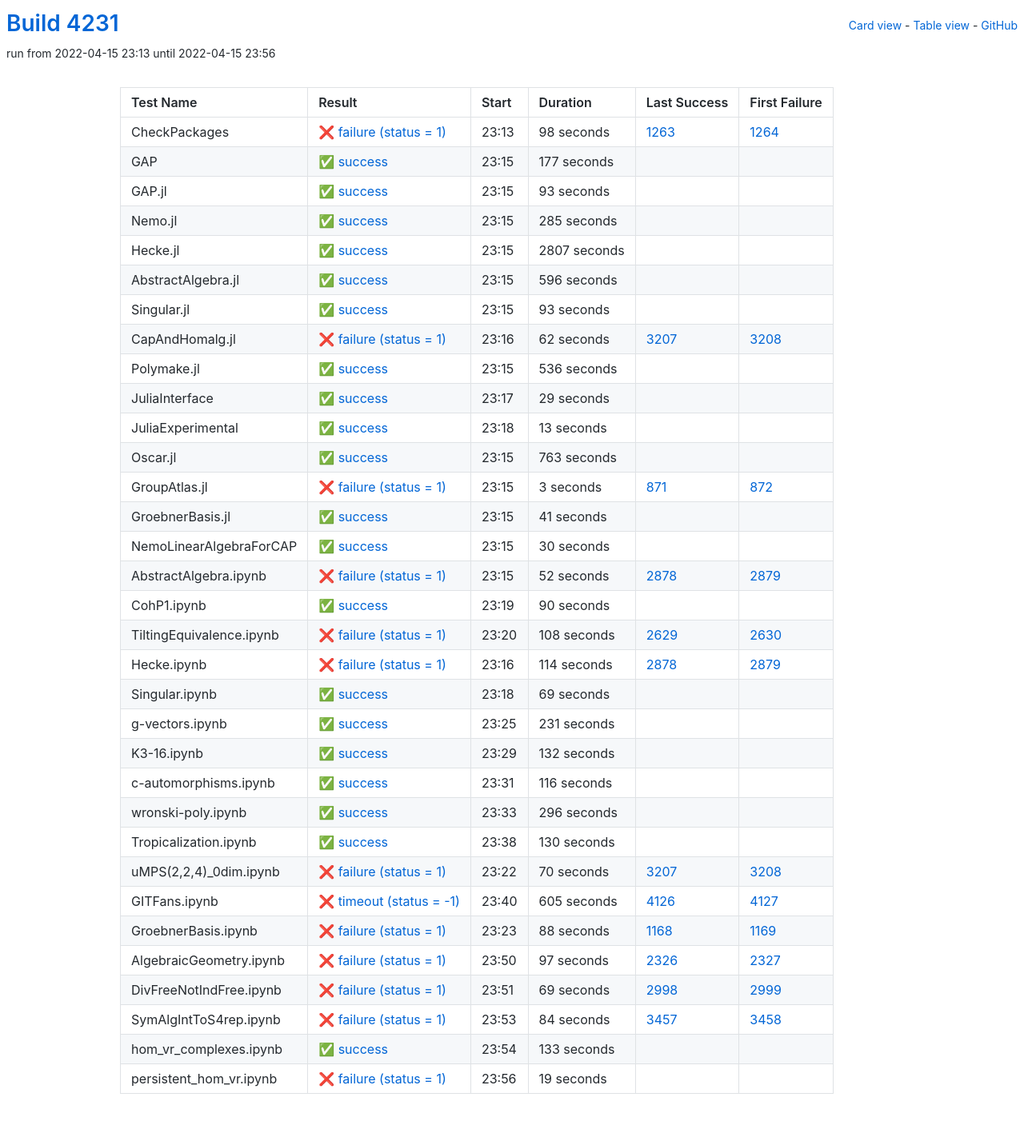
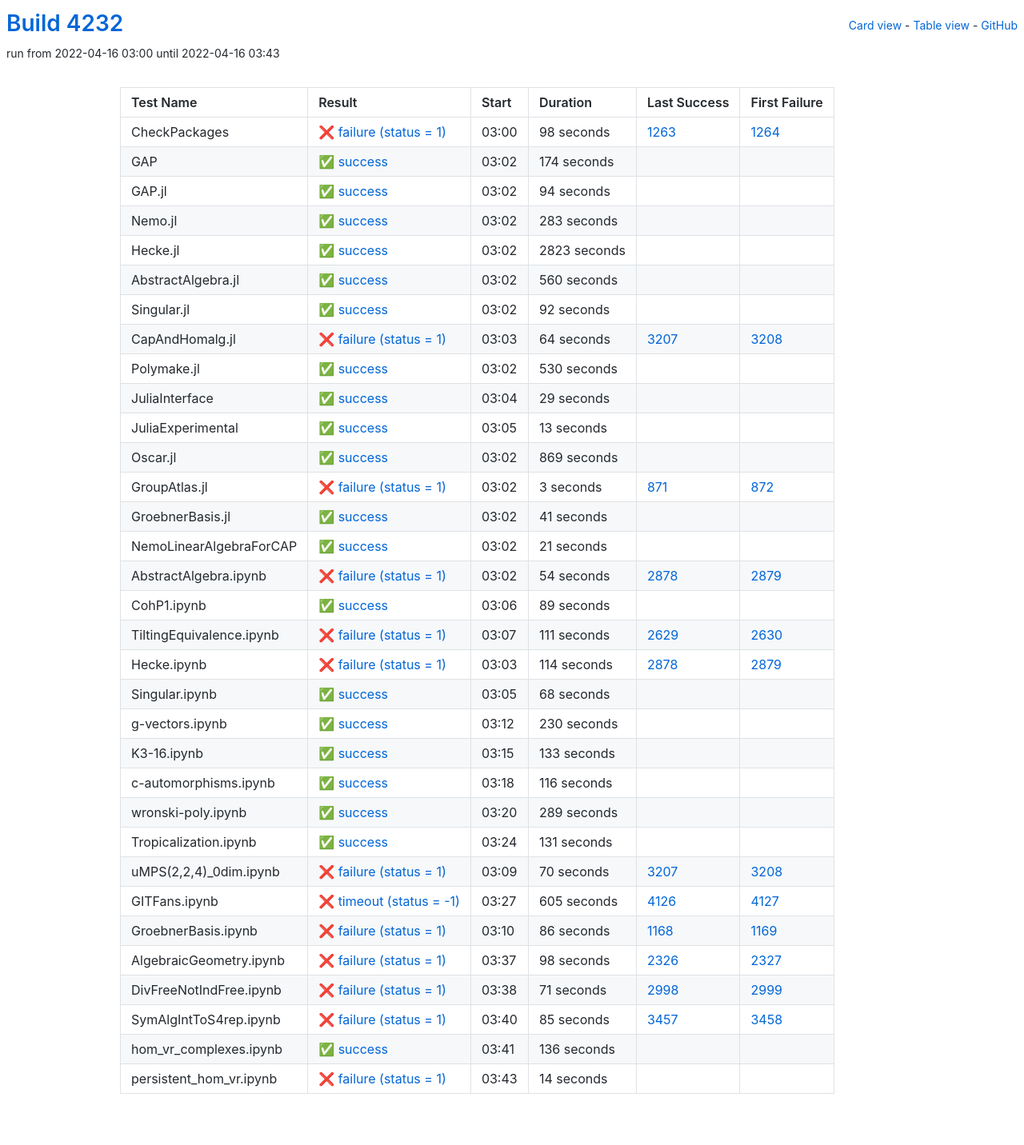
Before and after one commit to oscar-system/oscar-ci-status-stable, a Jekyll site: the page built from table.html, in a window 1280 px wide. Shown: the whole page at 80% size. Built offline with Jekyll 4.4.1, drawn with Linux system fonts in a browser that asks for light colours.

Commit message:
Build #4232

```diff
--- a/_data/ci.yml
+++ b/_data/ci.yml
@@ -1,6 +1,6 @@
 ---
-build: 4231
-build_url: https://oscarci.mathematik.uni-kl.de/job/oscar-stable/4231/
+build: 4232
+build_url: https://oscarci.mathematik.uni-kl.de/job/oscar-stable/4232/
 job: oscar-stable
 organization: oscar-system
 repo: oscar-ci-status-stable
@@ -8,8 +8,8 @@ repourl: https://github.com/oscar-system/oscar-ci-status-stable
 tests:
 - name: CheckPackages
   id: checkpackages
-  log: https://oscarci.mathematik.uni-kl.de/job/oscar-stable/4231/artifact/logs/build-4231/CheckPackages.log
-  start: 2022-04-15 23:13
+  log: https://oscarci.mathematik.uni-kl.de/job/oscar-stable/4232/artifact/logs/build-4232/CheckPackages.log
+  start: 2022-04-16 03:00
   success: false
   exitcode: 1
   status: failure
@@ -20,104 +20,104 @@ tests:
   first_failure_url: https://oscarci.mathematik.uni-kl.de/job/oscar-stable/1264/
 - name: GAP
   id: gap
-  log: https://oscarci.mathematik.uni-kl.de/job/oscar-stable/4231/artifact/logs/build-4231/GAP.log
-  start: 2022-04-15 23:15
+  log: https://oscarci.mathematik.uni-kl.de/job/oscar-stable/4232/artifact/logs/build-4232/GAP.log
+  start: 2022-04-16 03:02
   success: true
   exitcode: 0
   status: success
-  duration: 177
+  duration: 174
   last_success: false
   last_success_url:
   first_failure: false
   first_failure_url:
 - name: GAP.jl
   id: gap-jl
-  log: https://oscarci.mathematik.uni-kl.de/job/oscar-stable/4231/artifact/logs/build-4231/GAP.jl.log
-  start: 2022-04-15 23:15
+  log: https://oscarci.mathematik.uni-kl.de/job/oscar-stable/4232/artifact/logs/build-4232/GAP.jl.log
+  start: 2022-04-16 03:02
   success: true
   exitcode: 0
   status: success
-  duration: 93
+  duration: 94
   last_success: false
   last_success_url:
   first_failure: false
   first_failure_url:
 - name: Nemo.jl
   id: nemo-jl
-  log: https://oscarci.mathematik.uni-kl.de/job/oscar-stable/4231/artifact/logs/build-4231/Nemo.jl.log
-  start: 2022-04-15 23:15
+  log: https://oscarci.mathematik.uni-kl.de/job/oscar-stable/4232/artifact/logs/build-4232/Nemo.jl.log
+  start: 2022-04-16 03:02
   success: true
   exitcode: 0
   status: success
-  duration: 285
+  duration: 283
   last_success: false
   last_success_url:
   first_failure: false
   first_failure_url:
 - name: Hecke.jl
   id: hecke-jl
-  log: https://oscarci.mathematik.uni-kl.de/job/oscar-stable/4231/artifact/logs/build-4231/Hecke.jl.log
-  start: 2022-04-15 23:15
+  log: https://oscarci.mathematik.uni-kl.de/job/oscar-stable/4232/artifact/logs/build-4232/Hecke.jl.log
+  start: 2022-04-16 03:02
   success: true
   exitcode: 0
   status: success
-  duration: 2807
+  duration: 2823
   last_success: false
   last_success_url:
   first_failure: false
   first_failure_url:
 - name: AbstractAlgebra.jl
   id: abstractalgebra-jl
-  log: https://oscarci.mathematik.uni-kl.de/job/oscar-stable/4231/artifact/logs/build-4231/AbstractAlgebra.jl.log
-  start: 2022-04-15 23:15
+  log: https://oscarci.mathematik.uni-kl.de/job/oscar-stable/4232/artifact/logs/build-4232/AbstractAlgebra.jl.log
+  start: 2022-04-16 03:02
   success: true
   exitcode: 0
   status: success
-  duration: 596
+  duration: 560
   last_success: false
   last_success_url:
   first_failure: false
   first_failure_url:
 - name: Singular.jl
   id: singular-jl
-  log: https://oscarci.mathematik.uni-kl.de/job/oscar-stable/4231/artifact/logs/build-4231/Singular.jl.log
-  start: 2022-04-15 23:15
+  log: https://oscarci.mathematik.uni-kl.de/job/oscar-stable/4232/artifact/logs/build-4232/Singular.jl.log
+  start: 2022-04-16 03:02
   success: true
   exitcode: 0
   status: success
-  duration: 93
+  duration: 92
   last_success: false
   last_success_url:
   first_failure: false
   first_failure_url:
 - name: CapAndHomalg.jl
   id: capandhomalg-jl
-  log: https://oscarci.mathematik.uni-kl.de/job/oscar-stable/4231/artifact/logs/build-4231/CapAndHomalg.jl.log
-  start: 2022-04-15 23:16
+  log: https://oscarci.mathematik.uni-kl.de/job/oscar-stable/4232/artifact/logs/build-4232/CapAndHomalg.jl.log
+  start: 2022-04-16 03:03
   success: false
   exitcode: 1
   status: failure
-  duration: 62
+  duration: 64
   last_success: 3207
   last_success_url: https://oscarci.mathematik.uni-kl.de/job/oscar-stable/3207/
   first_failure: 3208
   first_failure_url: https://oscarci.mathematik.uni-kl.de/job/oscar-stable/3208/
 - name: Polymake.jl
   id: polymake-jl
-  log: https://oscarci.mathematik.uni-kl.de/job/oscar-stable/4231/artifact/logs/build-4231/Polymake.jl.log
-  start: 2022-04-15 23:15
+  log: https://oscarci.mathematik.uni-kl.de/job/oscar-stable/4232/artifact/logs/build-4232/Polymake.jl.log
+  start: 2022-04-16 03:02
   success: true
   exitcode: 0
   status: success
-  duration: 536
+  duration: 530
   last_success: false
   last_success_url:
   first_failure: false
   first_failure_url:
 - name: JuliaInterface
   id: juliainterface
-  log: https://oscarci.mathematik.uni-kl.de/job/oscar-stable/4231/artifact/logs/build-4231/JuliaInterface.log
-  start: 2022-04-15 23:17
+  log: https://oscarci.mathematik.uni-kl.de/job/oscar-stable/4232/artifact/logs/build-4232/JuliaInterface.log
+  start: 2022-04-16 03:04
   success: true
   exitcode: 0
   status: success
@@ -128,8 +128,8 @@ tests:
   first_failure_url:
 - name: JuliaExperimental
   id: juliaexperimental
-  log: https://oscarci.mathematik.uni-kl.de/job/oscar-stable/4231/artifact/logs/build-4231/JuliaExperimental.log
-  start: 2022-04-15 23:18
+  log: https://oscarci.mathematik.uni-kl.de/job/oscar-stable/4232/artifact/logs/build-4232/JuliaExperimental.log
+  start: 2022-04-16 03:05
   success: true
   exitcode: 0
   status: success
@@ -140,20 +140,20 @@ tests:
   first_failure_url:
 - name: Oscar.jl
   id: oscar-jl
-  log: https://oscarci.mathematik.uni-kl.de/job/oscar-stable/4231/artifact/logs/build-4231/Oscar.jl.log
-  start: 2022-04-15 23:15
+  log: https://oscarci.mathematik.uni-kl.de/job/oscar-stable/4232/artifact/logs/build-4232/Oscar.jl.log
+  start: 2022-04-16 03:02
   success: true
   exitcode: 0
   status: success
-  duration: 763
+  duration: 869
   last_success: false
   last_success_url:
   first_failure: false
   first_failure_url:
 - name: GroupAtlas.jl
   id: groupatlas-jl
-  log: https://oscarci.mathematik.uni-kl.de/job/oscar-stable/4231/artifact/logs/build-4231/GroupAtlas.jl.log
-  start: 2022-04-15 23:15
+  log: https://oscarci.mathematik.uni-kl.de/job/oscar-stable/4232/artifact/logs/build-4232/GroupAtlas.jl.log
+  start: 2022-04-16 03:02
   success: false
   exitcode: 1
   status: failure
@@ -164,8 +164,8 @@ tests:
   first_failure_url: https://oscarci.mathematik.uni-kl.de/job/oscar-stable/872/
 - name: GroebnerBasis.jl
   id: groebnerbasis-jl
-  log: https://oscarci.mathematik.uni-kl.de/job/oscar-stable/4231/artifact/logs/build-4231/GroebnerBasis.jl.log
-  start: 2022-04-15 23:15
+  log: https://oscarci.mathematik.uni-kl.de/job/oscar-stable/4232/artifact/logs/build-4232/GroebnerBasis.jl.log
+  start: 2022-04-16 03:02
   success: true
   exitcode: 0
   status: success
@@ -176,56 +176,56 @@ tests:
   first_failure_url:
 - name: NemoLinearAlgebraForCAP
   id: nemolinearalgebraforcap
-  log: https://oscarci.mathematik.uni-kl.de/job/oscar-stable/4231/artifact/logs/build-4231/NemoLinearAlgebraForCAP.log
-  start: 2022-04-15 23:15
+  log: https://oscarci.mathematik.uni-kl.de/job/oscar-stable/4232/artifact/logs/build-4232/NemoLinearAlgebraForCAP.log
+  start: 2022-04-16 03:02
   success: true
   exitcode: 0
   status: success
-  duration: 30
+  duration: 21
   last_success: false
   last_success_url:
   first_failure: false
   first_failure_url:
 - name: AbstractAlgebra.ipynb
   id: abstractalgebra-ipynb
-  log: https://oscarci.mathematik.uni-kl.de/job/oscar-stable/4231/artifact/logs/build-4231/AbstractAlgebra.ipynb.log
-  start: 2022-04-15 23:15
+  log: https://oscarci.mathematik.uni-kl.de/job/oscar-stable/4232/artifact/logs/build-4232/AbstractAlgebra.ipynb.log
+  start: 2022-04-16 03:02
   success: false
   exitcode: 1
   status: failure
-  duration: 52
+  duration: 54
   last_success: 2878
   last_success_url: https://oscarci.mathematik.uni-kl.de/job/oscar-stable/2878/
   first_failure: 2879
   first_failure_url: https://oscarci.mathematik.uni-kl.de/job/oscar-stable/2879/
 - name: CohP1.ipynb
   id: cohp1-ipynb
-  log: https://oscarci.mathematik.uni-kl.de/job/oscar-stable/4231/artifact/logs/build-4231/CohP1.ipynb.log
-  start: 2022-04-15 23:19
+  log: https://oscarci.mathematik.uni-kl.de/job/oscar-stable/4232/artifact/logs/build-4232/CohP1.ipynb.log
+  start: 2022-04-16 03:06
   success: true
   exitcode: 0
   status: success
-  duration: 90
+  duration: 89
   last_success: false
   last_success_url:
   first_failure: false
   first_failure_url:
 - name: TiltingEquivalence.ipynb
   id: tiltingequivalence-ipynb
-  log: https://oscarci.mathematik.uni-kl.de/job/oscar-stable/4231/artifact/logs/build-4231/TiltingEquivalence.ipynb.log
-  start: 2022-04-15 23:20
+  log: https://oscarci.mathematik.uni-kl.de/job/oscar-stable/4232/artifact/logs/build-4232/TiltingEquivalence.ipynb.log
+  start: 2022-04-16 03:07
   success: false
   exitcode: 1
   status: failure
-  duration: 108
+  duration: 111
   last_success: 2629
   last_success_url: https://oscarci.mathematik.uni-kl.de/job/oscar-stable/2629/
   first_failure: 2630
   first_failure_url: https://oscarci.mathematik.uni-kl.de/job/oscar-stable/2630/
 - name: Hecke.ipynb
   id: hecke-ipynb
-  log: https://oscarci.mathematik.uni-kl.de/job/oscar-stable/4231/artifact/logs/build-4231/Hecke.ipynb.log
-  start: 2022-04-15 23:16
+  log: https://oscarci.mathematik.uni-kl.de/job/oscar-stable/4232/artifact/logs/build-4232/Hecke.ipynb.log
+  start: 2022-04-16 03:03
   success: false
   exitcode: 1
   status: failure
@@ -236,44 +236,44 @@ tests:
   first_failure_url: https://oscarci.mathematik.uni-kl.de/job/oscar-stable/2879/
 - name: Singular.ipynb
   id: singular-ipynb
-  log: https://oscarci.mathematik.uni-kl.de/job/oscar-stable/4231/artifact/logs/build-4231/Singular.ipynb.log
-  start: 2022-04-15 23:18
+  log: https://oscarci.mathematik.uni-kl.de/job/oscar-stable/4232/artifact/logs/build-4232/Singular.ipynb.log
+  start: 2022-04-16 03:05
   success: true
   exitcode: 0
   status: success
-  duration: 69
+  duration: 68
   last_success: false
   last_success_url:
   first_failure: false
   first_failure_url:
 - name: g-vectors.ipynb
   id: g-vectors-ipynb
-  log: https://oscarci.mathematik.uni-kl.de/job/oscar-stable/4231/artifact/logs/build-4231/g-vectors.ipynb.log
-  start: 2022-04-15 23:25
+  log: https://oscarci.mathematik.uni-kl.de/job/oscar-stable/4232/artifact/logs/build-4232/g-vectors.ipynb.log
+  start: 2022-04-16 03:12
   success: true
   exitcode: 0
   status: success
-  duration: 231
+  duration: 230
   last_success: false
   last_success_url:
   first_failure: false
   first_failure_url:
 - name: K3-16.ipynb
   id: k3-16-ipynb
-  log: https://oscarci.mathematik.uni-kl.de/job/oscar-stable/4231/artifact/logs/build-4231/K3-16.ipynb.log
-  start: 2022-04-15 23:29
+  log: https://oscarci.mathematik.uni-kl.de/job/oscar-stable/4232/artifact/logs/build-4232/K3-16.ipynb.log
+  start: 2022-04-16 03:15
   success: true
   exitcode: 0
   status: success
-  duration: 132
+  duration: 133
   last_success: false
   last_success_url:
   first_failure: false
   first_failure_url:
 - name: c-automorphisms.ipynb
   id: c-automorphisms-ipynb
-  log: https://oscarci.mathematik.uni-kl.de/job/oscar-stable/4231/artifact/logs/build-4231/c-automorphisms.ipynb.log
-  start: 2022-04-15 23:31
+  log: https://oscarci.mathematik.uni-kl.de/job/oscar-stable/4232/artifact/logs/build-4232/c-automorphisms.ipynb.log
+  start: 2022-04-16 03:18
   success: true
   exitcode: 0
   status: success
@@ -284,32 +284,32 @@ tests:
   first_failure_url:
 - name: wronski-poly.ipynb
   id: wronski-poly-ipynb
-  log: https://oscarci.mathematik.uni-kl.de/job/oscar-stable/4231/artifact/logs/build-4231/wronski-poly.ipynb.log
-  start: 2022-04-15 23:33
+  log: https://oscarci.mathematik.uni-kl.de/job/oscar-stable/4232/artifact/logs/build-4232/wronski-poly.ipynb.log
+  start: 2022-04-16 03:20
   success: true
   exitcode: 0
   status: success
-  duration: 296
+  duration: 289
   last_success: false
   last_success_url:
   first_failure: false
   first_failure_url:
 - name: Tropicalization.ipynb
   id: tropicalization-ipynb
-  log: https://oscarci.mathematik.uni-kl.de/job/oscar-stable/4231/artifact/logs/build-4231/Tropicalization.ipynb.log
-  start: 2022-04-15 23:38
+  log: https://oscarci.mathematik.uni-kl.de/job/oscar-stable/4232/artifact/logs/build-4232/Tropicalization.ipynb.log
+  start: 2022-04-16 03:24
   success: true
   exitcode: 0
   status: success
-  duration: 130
+  duration: 131
   last_success: false
   last_success_url:
   first_failure: false
   first_failure_url:
 - name: uMPS(2,2,4)_0dim.ipynb
   id: umps-2-2-4-0dim-ipynb
-  log: https://oscarci.mathematik.uni-kl.de/job/oscar-stable/4231/artifact/logs/build-4231/uMPS-2-2-4-_0dim.ipynb.log
-  start: 2022-04-15 23:22
+  log: https://oscarci.mathematik.uni-kl.de/job/oscar-stable/4232/artifact/logs/build-4232/uMPS-2-2-4-_0dim.ipynb.log
+  start: 2022-04-16 03:09
   success: false
   exitcode: 1
   status: failure
@@ -320,8 +320,8 @@ tests:
   first_failure_url: https://oscarci.mathematik.uni-kl.de/job/oscar-stable/3208/
 - name: GITFans.ipynb
   id: gitfans-ipynb
-  log: https://oscarci.mathematik.uni-kl.de/job/oscar-stable/4231/artifact/logs/build-4231/GITFans.ipynb.log
-  start: 2022-04-15 23:40
+  log: https://oscarci.mathematik.uni-kl.de/job/oscar-stable/4232/artifact/logs/build-4232/GITFans.ipynb.log
+  start: 2022-04-16 03:27
   success: false
   exitcode: -1
   status: timeout
@@ -332,72 +332,72 @@ tests:
   first_failure_url: https://oscarci.mathematik.uni-kl.de/job/oscar-stable/4127/
 - name: GroebnerBasis.ipynb
   id: groebnerbasis-ipynb
-  log: https://oscarci.mathematik.uni-kl.de/job/oscar-stable/4231/artifact/logs/build-4231/GroebnerBasis.ipynb.log
-  start: 2022-04-15 23:23
+  log: https://oscarci.mathematik.uni-kl.de/job/oscar-stable/4232/artifact/logs/build-4232/GroebnerBasis.ipynb.log
+  start: 2022-04-16 03:10
   success: false
   exitcode: 1
   status: failure
-  duration: 88
+  duration: 86
   last_success: 1168
   last_success_url: https://oscarci.mathematik.uni-kl.de/job/oscar-stable/1168/
   first_failure: 1169
   first_failure_url: https://oscarci.mathematik.uni-kl.de/job/oscar-stable/1169/
 - name: AlgebraicGeometry.ipynb
   id: algebraicgeometry-ipynb
-  log: https://oscarci.mathematik.uni-kl.de/job/oscar-stable/4231/artifact/logs/build-4231/AlgebraicGeometry.ipynb.log
-  start: 2022-04-15 23:50
+  log: https://oscarci.mathematik.uni-kl.de/job/oscar-stable/4232/artifact/logs/build-4232/AlgebraicGeometry.ipynb.log
+  start: 2022-04-16 03:37
   success: false
   exitcode: 1
   status: failure
-  duration: 97
+  duration: 98
   last_success: 2326
   last_success_url: https://oscarci.mathematik.uni-kl.de/job/oscar-stable/2326/
   first_failure: 2327
   first_failure_url: https://oscarci.mathematik.uni-kl.de/job/oscar-stable/2327/
 - name: DivFreeNotIndFree.ipynb
   id: divfreenotindfree-ipynb
-  log: https://oscarci.mathematik.uni-kl.de/job/oscar-stable/4231/artifact/logs/build-4231/DivFreeNotIndFree.ipynb.log
-  start: 2022-04-15 23:51
+  log: https://oscarci.mathematik.uni-kl.de/job/oscar-stable/4232/artifact/logs/build-4232/DivFreeNotIndFree.ipynb.log
+  start: 2022-04-16 03:38
   success: false
   exitcode: 1
   status: failure
-  duration: 69
+  duration: 71
   last_success: 2998
   last_success_url: https://oscarci.mathematik.uni-kl.de/job/oscar-stable/2998/
   first_failure: 2999
   first_failure_url: https://oscarci.mathematik.uni-kl.de/job/oscar-stable/2999/
 - name: SymAlgIntToS4rep.ipynb
   id: symalginttos4rep-ipynb
-  log: https://oscarci.mathematik.uni-kl.de/job/oscar-stable/4231/artifact/logs/build-4231/SymAlgIntToS4rep.ipynb.log
-  start: 2022-04-15 23:53
+  log: https://oscarci.mathematik.uni-kl.de/job/oscar-stable/4232/artifact/logs/build-4232/SymAlgIntToS4rep.ipynb.log
+  start: 2022-04-16 03:40
   success: false
   exitcode: 1
   status: failure
-  duration: 84
+  duration: 85
   last_success: 3457
   last_success_url: https://oscarci.mathematik.uni-kl.de/job/oscar-stable/3457/
   first_failure: 3458
   first_failure_url: https://oscarci.mathematik.uni-kl.de/job/oscar-stable/3458/
 - name: hom_vr_complexes.ipynb
   id: hom-vr-complexes-ipynb
-  log: https://oscarci.mathematik.uni-kl.de/job/oscar-stable/4231/artifact/logs/build-4231/hom_vr_complexes.ipynb.log
-  start: 2022-04-15 23:54
+  log: https://oscarci.mathematik.uni-kl.de/job/oscar-stable/4232/artifact/logs/build-4232/hom_vr_complexes.ipynb.log
+  start: 2022-04-16 03:41
   success: true
   exitcode: 0
   status: success
-  duration: 133
+  duration: 136
   last_success: false
   last_success_url:
   first_failure: false
   first_failure_url:
 - name: persistent_hom_vr.ipynb
   id: persistent-hom-vr-ipynb
-  log: https://oscarci.mathematik.uni-kl.de/job/oscar-stable/4231/artifact/logs/build-4231/persistent_hom_vr.ipynb.log
-  start: 2022-04-15 23:56
+  log: https://oscarci.mathematik.uni-kl.de/job/oscar-stable/4232/artifact/logs/build-4232/persistent_hom_vr.ipynb.log
+  start: 2022-04-16 03:43
   success: false
   exitcode: 1
   status: failure
-  duration: 19
+  duration: 14
   last_success: false
   last_success_url:
   first_failure: false
```
Also changed, not shown: README.md.
